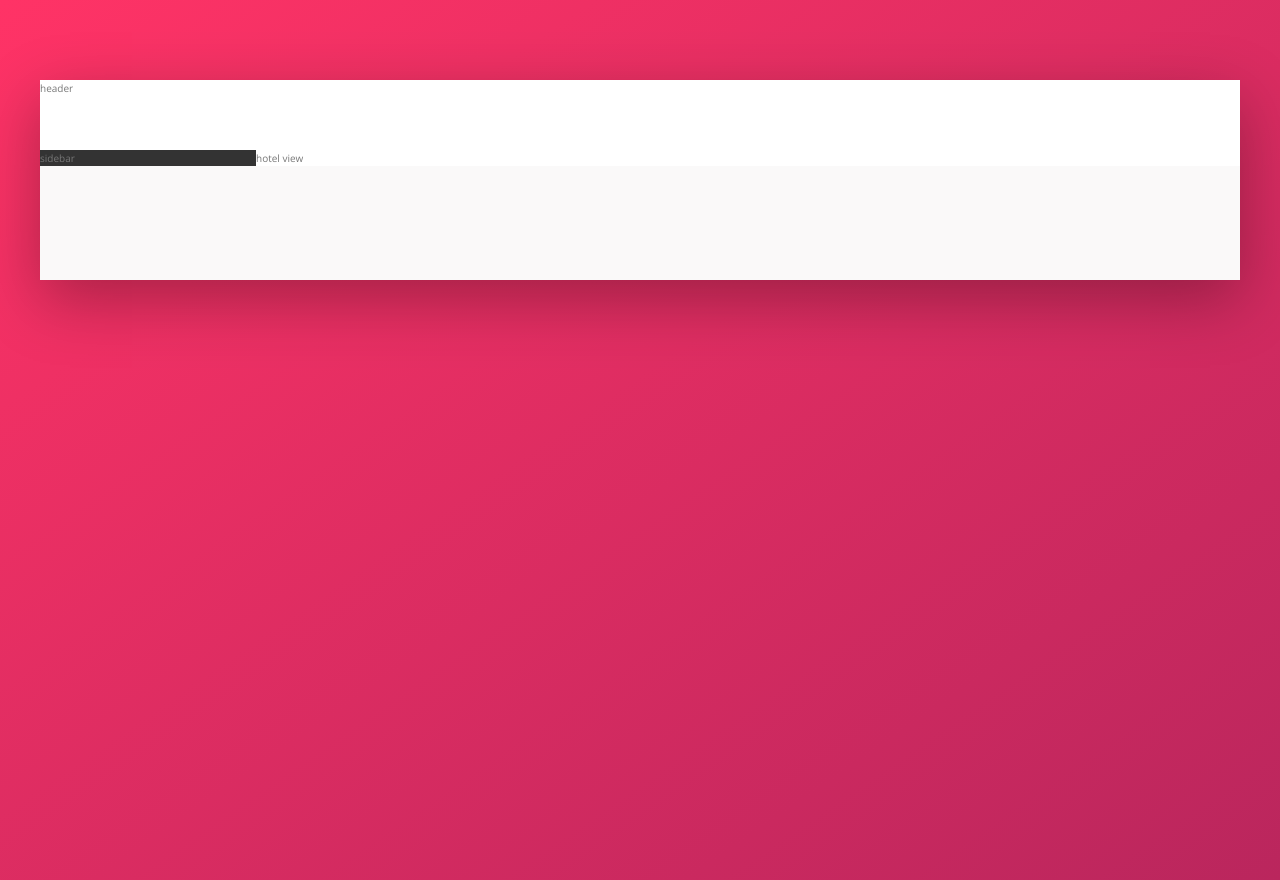
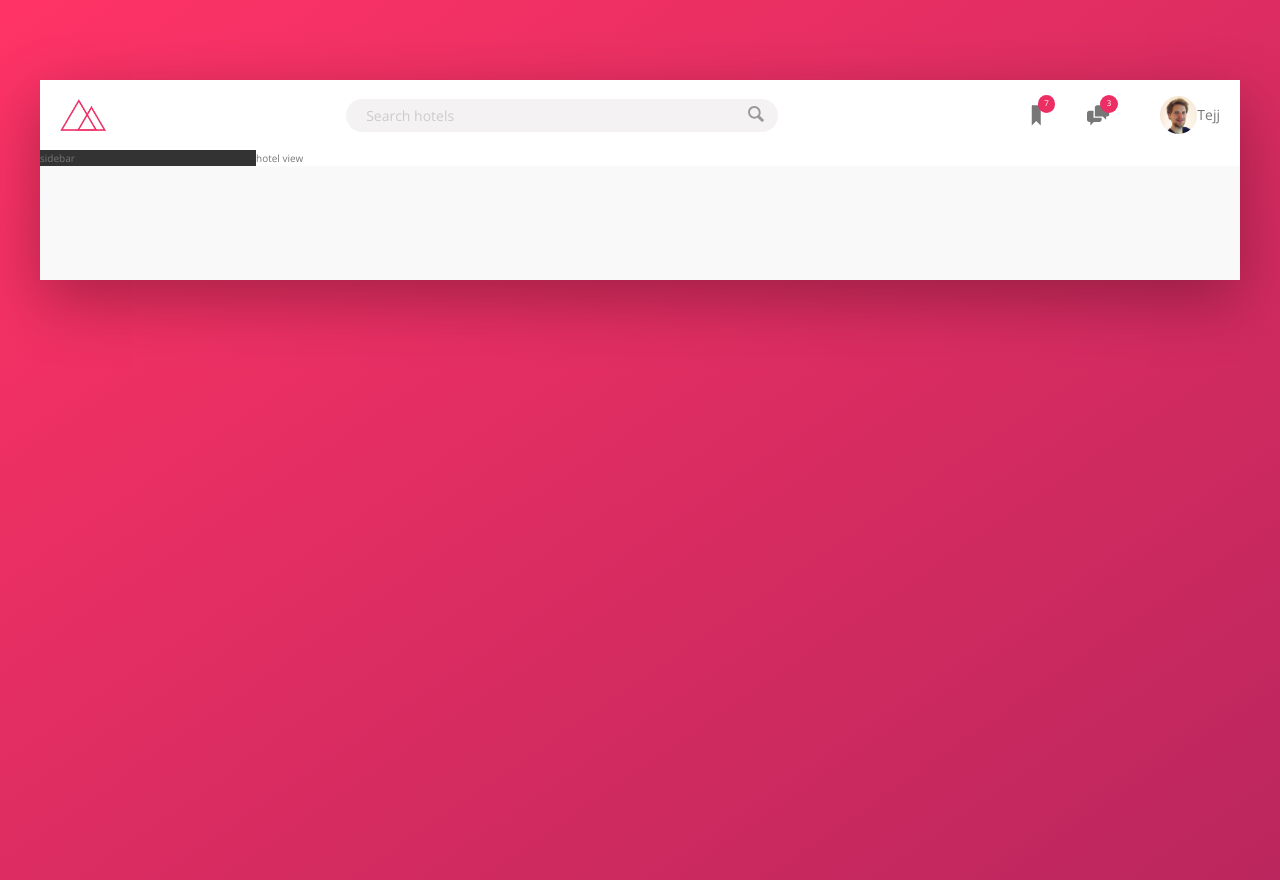
Before and after one commit to TejjyMK/trillo_2021, a website: page index.html in a window 1280 px wide. Drawn offline with nearby package versions, Linux system fonts and the light colour scheme.

Commit message:
built out header

```diff
--- a/index.html
+++ b/index.html
@@ -1,20 +1,48 @@
 <!DOCTYPE html>
 <html lang="en">
+
     <head>
         <meta charset="UTF-8">
         <meta name="viewport" content="width=device-width, initial-scale=1.0">
 
         <link href="https://fonts.googleapis.com/css?family=Open+Sans:300,400,600" rel="stylesheet">
-        <link rel="stylesheet" href="css/style.css">
+        <link rel="stylesheet" href="css/main.min.css">
         <link rel="shortcut icon" type="image/png" href="img/favicon.png">
 
         <title>trillo &mdash; Your all-in-one booking app</title>
     </head>
+
     <body>
 
         <div class="container">
             <header class="header">
-                header
+                <img src="img/logo.png" alt="app logo" class="logo">
+                <form action="#" class="search">
+                    <input type="text" class="search__input" placeholder="Search hotels">
+                    <button class="search__button">
+                        <svg class="search__icon">
+                            <use xlink:href="img/sprite.svg#icon-magnifying-glass"></use>
+                        </svg>
+                    </button>
+                </form>
+                <nav class="user-nav">
+                    <div class="user-nav__icon-box">
+                        <svg class="user-nav__icon">
+                            <use xlink:href="img/sprite.svg#icon-bookmark"></use>
+                        </svg>
+                        <span class="user-nav__notifications">7</span>
+                    </div>
+                    <div class="user-nav__icon-box">
+                        <svg class="user-nav__icon">
+                            <use xlink:href="img/sprite.svg#icon-chat"></use>
+                        </svg>
+                        <span class="user-nav__notifications">3</span>
+                    </div>
+                    <div class="user-nav__user">
+                        <img src="img/user.jpg" alt="user photo" class="user-nav__user-photo">
+                        <span class="user-nave__user-name">Tejj</span>
+                    </div>
+                </nav>
             </header>
             <div class="content">
                 <nav class="sidebar">sidebar</nav>
--- a/sass/_components.sass
+++ b/sass/_components.sass
@@ -0,0 +1,93 @@
+.logo
+    height: 3.25rem
+    margin-left: 2rem
+
+.search
+    flex: 0 0 40%
+    display: flex
+    align-items: center
+    justify-content: center
+
+    &__input
+
+        background-color: var(--color-grey-light-2)
+        border-radius: 10rem
+        border: none
+        color: inherit
+        font:
+            family: inherit
+            size: inherit
+        margin-right: -3.25rem
+        padding: .7rem 2rem
+        width: 90%
+
+        &::placeholder
+            font-weight: 100
+            color: var(--color-grey-light-4)
+
+        &:focus
+            outline: none
+            width: 100%
+            background-color: var(--color-grey-light-2)
+            transition: all .2s
+
+            & + &__button
+                background-color: var(--color-grey-light-3)
+
+    &__button
+        border: none
+        background-color: var(--color-grey-light-2)
+
+        &:focus
+            outline: none
+
+        &:active
+            transform: translateY(2px)
+
+    &__icon
+        height: 2rem
+        width: 2rem
+        fill: var(--color-grey-dark-3)
+
+.user-nav
+    display: flex
+    align-items: center
+    align-self: stretch
+
+    & > *
+        padding: 0 2rem
+        cursor: pointer
+        height: 100%
+        display: flex
+        align-items: center
+
+        &:hover
+            background-color: var(--color-grey-light-2)
+
+    &__icon
+        height: 2.25rem
+        width: 2.25rem
+        fill: var(--color-grey-dark-2)
+
+        &-box
+            position: relative
+
+    &__notifications
+        font-size: .8rem
+        height: 1.75rem
+        width: 1.75rem
+        background-color: var(--color-primary)
+        color: white
+        position: absolute
+        top: 1.5rem
+        right: 1.2rem
+        border-radius: 100px
+        display: flex
+        justify-content: center
+        align-items: center
+
+    &__user
+        &-photo
+            height: 3.75rem
+            border-radius: 50%
+            margin-left: 1rem
--- a/sass/_layout.sass
+++ b/sass/_layout.sass
@@ -6,8 +6,12 @@
     min-height: 20rem
 .header
     height: 7rem
+    font-size: 1.4rem
     background-color: white
     border-bottom: var(--color-grey-light-2)
+    display: flex
+    justify-content: space-between
+    align-items: center
 
 .content
     display: flex
```
Also changed, not shown: css/main.min.css (added), css/style.css (deleted), sass/_base.sass (line endings or trailing spaces), sass/main.sass (line endings or trailing spaces), 1 other file.
